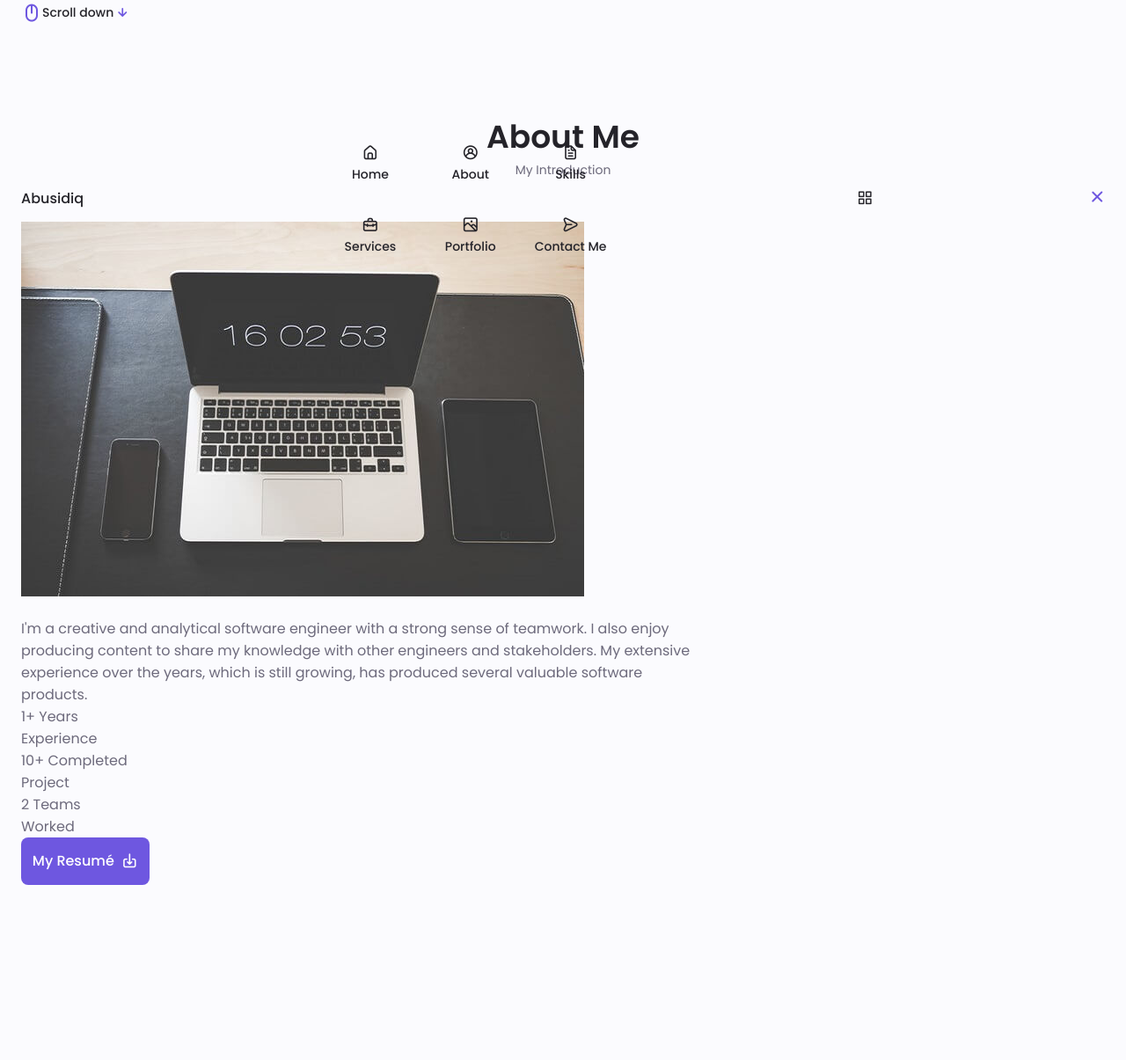
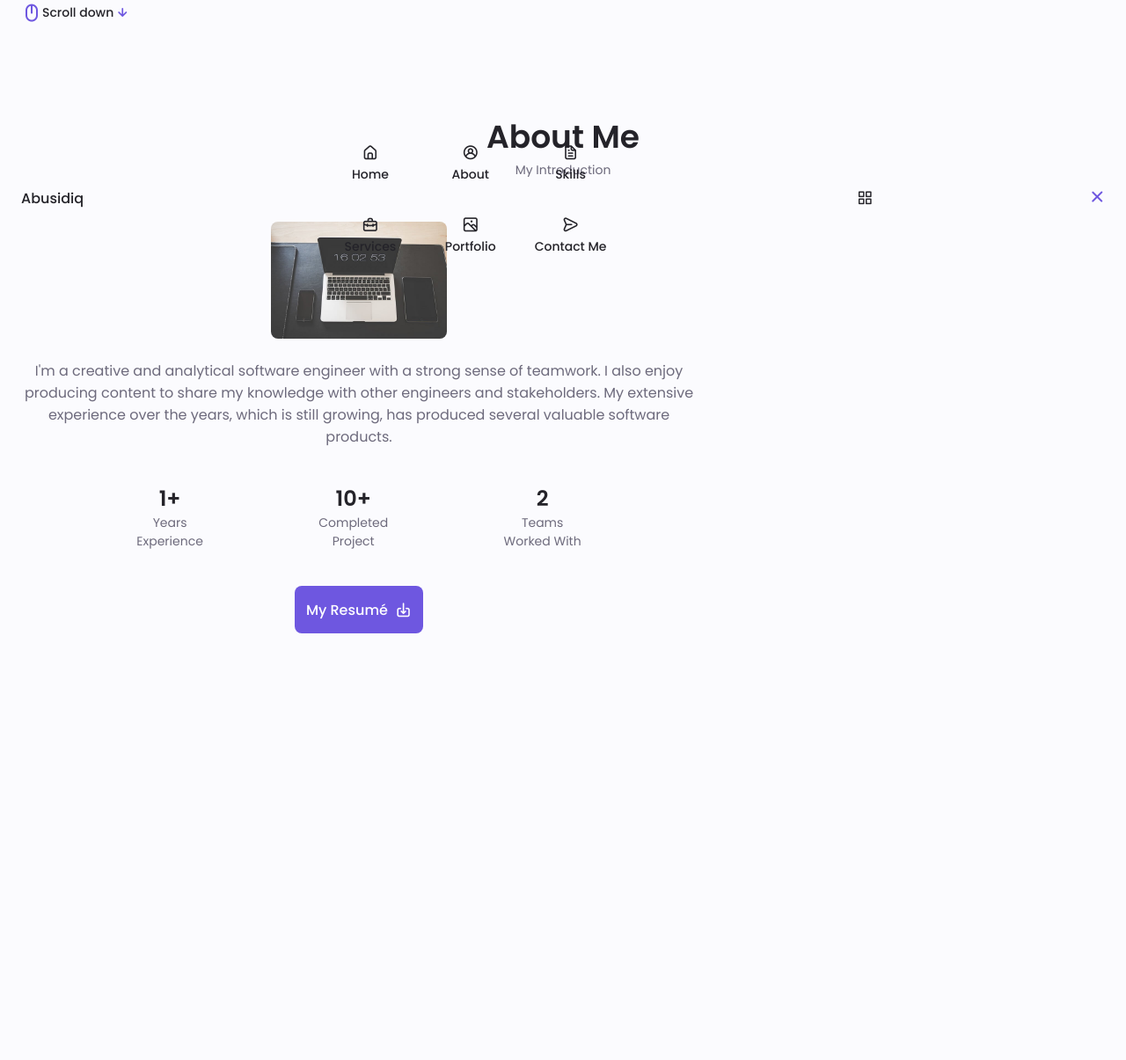
Before and after one commit to Ayoola32/Portfolio-Website, a PHP site: page / in a window 1280 px wide. Shown: the part 551-1756 px from the top of the page at 88% size. After the commit the page ends 1271 px from the top, so only its background shows below. Run offline with PHP 8.4, Linux system fonts and the light colour scheme.

Commit message:
about markup adjusted, and about style added

```diff
--- a/assets/css/styles.css
+++ b/assets/css/styles.css
@@ -351,8 +351,46 @@ img {
 }
 
 /*==================== ABOUT ====================*/
+.about__img{
+  width: 200px;
+  border-radius: .5rem;
+  justify-self: center;
+  align-self: center;
+}
+
+.about__description{
+  text-align: center;
+  margin-bottom: var(--mb-2-5);
+}
+
+.about__info{
+  display: flex;
+  justify-content: space-evenly;
+  margin-bottom: var(--mb-2-5);
+}
 
 
+.about__info-title{
+  font-size: var(--h2-font-size);
+  font-weight: var(--font-semi-bold);
+  color: var(--title-color);
+}
+
+
+.about__info-name{
+  font-size: var(--small-font-size);
+}
+
+.about__info-title,
+.about__info-name{
+  display: block;
+  text-align: center;
+}
+
+.about__buttons{
+display: flex;
+justify-content: center;
+}
 /*==================== SKILLS ====================*/
 
 
--- a/index.php
+++ b/index.php
@@ -148,19 +148,15 @@
                                 <span class="about__info-title">1+</span>
                                 <span class="about__info-name">Years <br> Experience</span>
                             </div>
-                        </div>
 
-                        <div class="about__info">
                             <div>
                                 <span class="about__info-title">10+</span>
                                 <span class="about__info-name">Completed <br> Project</span>
                             </div>
-                        </div>
 
-                        <div class="about__info">
                             <div>
                                 <span class="about__info-title">2</span>
-                                <span class="about__info-name">Teams <br> Worked</span>
+                                <span class="about__info-name">Teams <br> Worked With</span>
                             </div>
                         </div>
 
```
